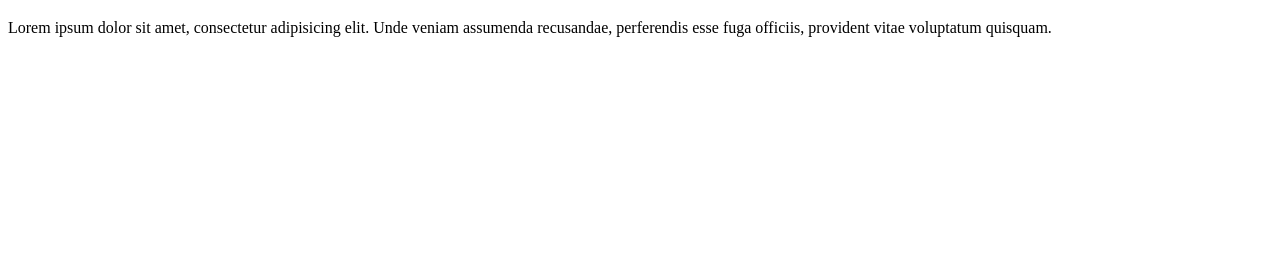
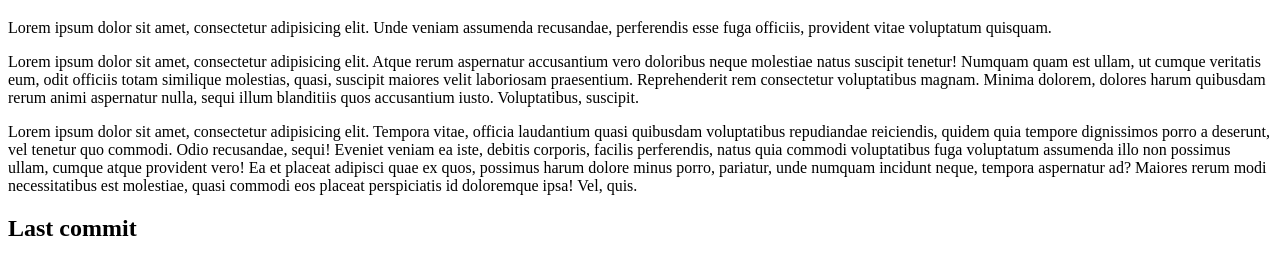
Before and after one commit to VeraVesna/site, a plain HTML site: page index.html in a window 1280 px wide. Shown: the part 61-336 px from the top of the page. Drawn offline with Linux system fonts and the light colour scheme.

Commit message:
last commit

```diff
--- a/index.html
+++ b/index.html
@@ -7,5 +7,8 @@
 <body>
 	<h1>git status</h1>
 	<p>Lorem ipsum dolor sit amet, consectetur adipisicing elit. Unde veniam assumenda recusandae, perferendis esse fuga officiis, provident vitae voluptatum quisquam.</p>
+	<p>Lorem ipsum dolor sit amet, consectetur adipisicing elit. Atque rerum aspernatur accusantium vero doloribus neque molestiae natus suscipit tenetur! Numquam quam est ullam, ut cumque veritatis eum, odit officiis totam similique molestias, quasi, suscipit maiores velit laboriosam praesentium. Reprehenderit rem consectetur voluptatibus magnam. Minima dolorem, dolores harum quibusdam rerum animi aspernatur nulla, sequi illum blanditiis quos accusantium iusto. Voluptatibus, suscipit.</p>
+	<p>Lorem ipsum dolor sit amet, consectetur adipisicing elit. Tempora vitae, officia laudantium quasi quibusdam voluptatibus repudiandae reiciendis, quidem quia tempore dignissimos porro a deserunt, vel tenetur quo commodi. Odio recusandae, sequi! Eveniet veniam ea iste, debitis corporis, facilis perferendis, natus quia commodi voluptatibus fuga voluptatum assumenda illo non possimus ullam, cumque atque provident vero! Ea et placeat adipisci quae ex quos, possimus harum dolore minus porro, pariatur, unde numquam incidunt neque, tempora aspernatur ad? Maiores rerum modi necessitatibus est molestiae, quasi commodi eos placeat perspiciatis id doloremque ipsa! Vel, quis.</p>
+	<h2>Last commit</h2>
 </body>
 </html>
```
